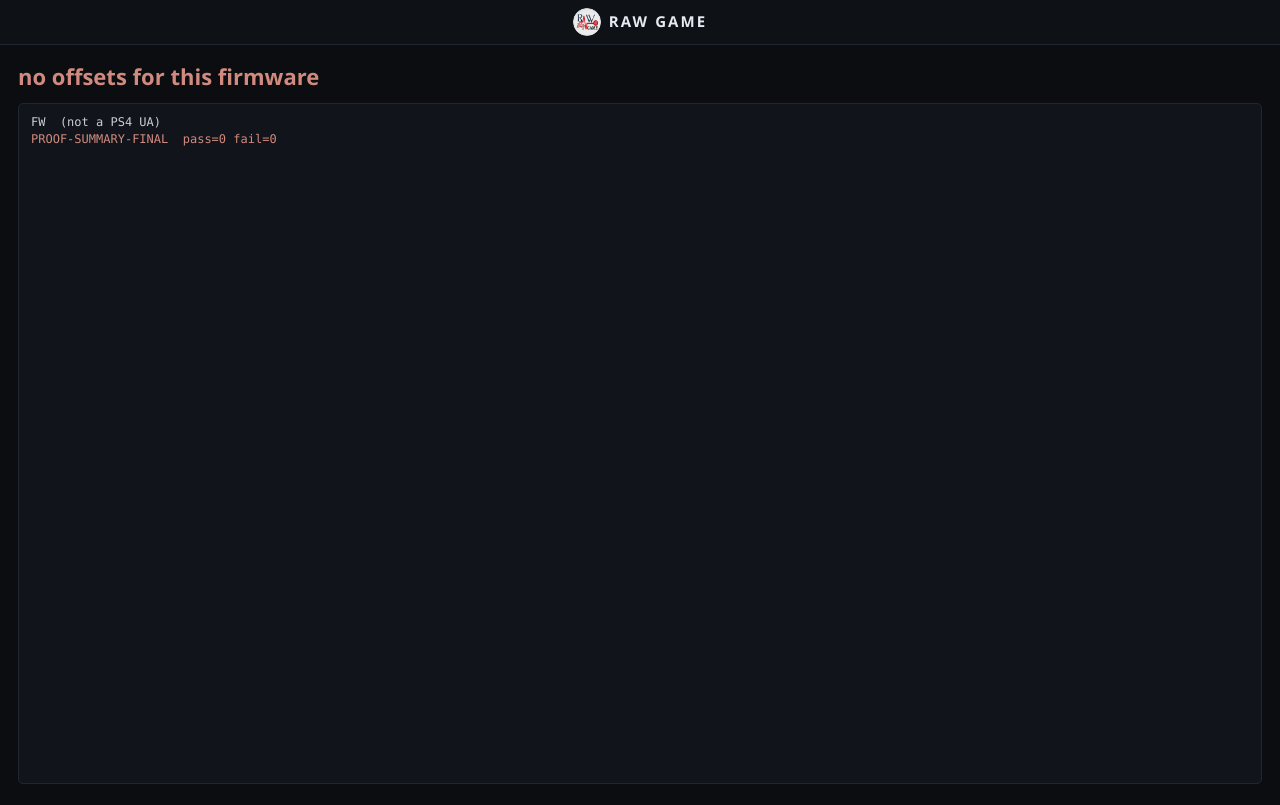
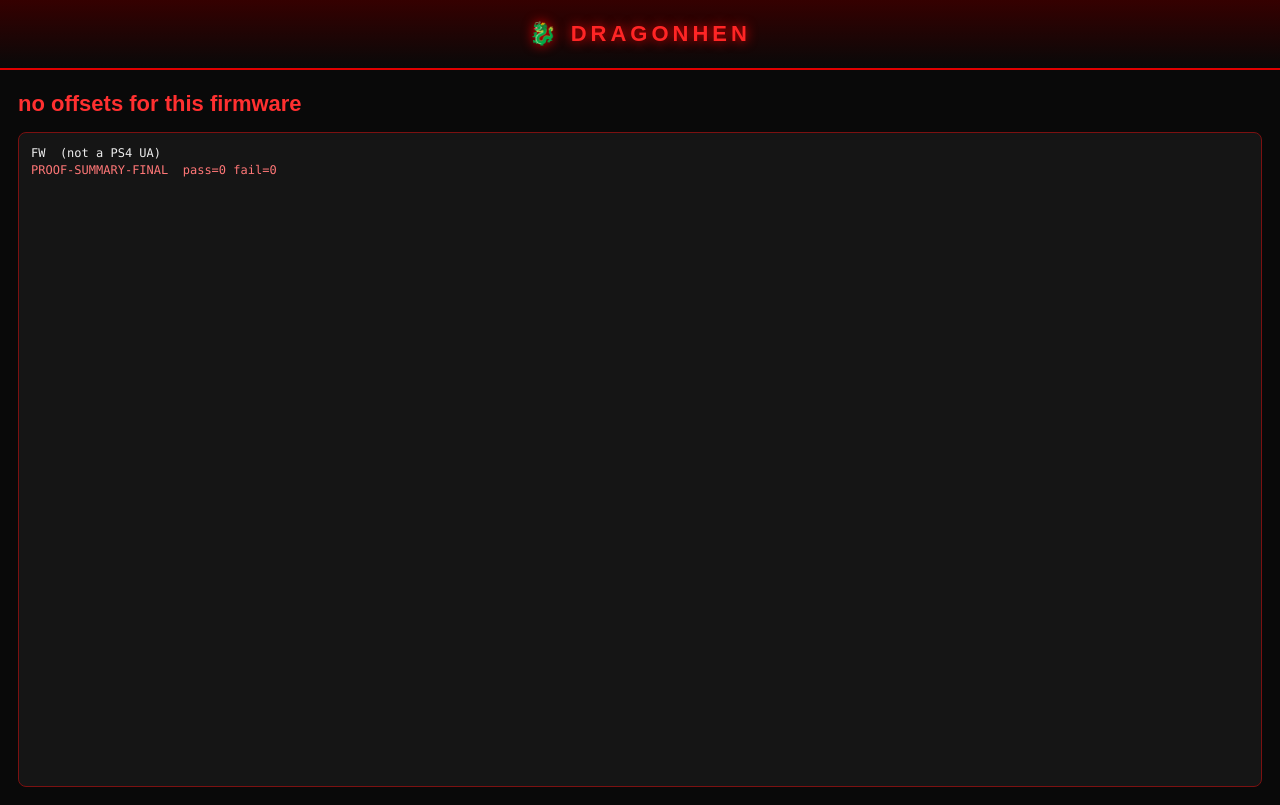
Before and after one commit to dragonfesta8/DRAGONHEN, a plain HTML site: page host/run_poops.html in a window 1280 px wide. Drawn offline with Linux system fonts and the light colour scheme; no server answers.

Commit message:
Update HTML structure and styling for run_poops

```diff
--- a/host/run_poops.html
+++ b/host/run_poops.html
@@ -1,31 +1,47 @@
 <!DOCTYPE html>
-<html lang="en" manifest="cache.appcache">
+<html lang="pt-BR" manifest="cache.appcache">
 <head>
 <meta charset="utf-8">
 <meta name="viewport" content="width=device-width,initial-scale=1">
-<title>ps4 poops</title>
+<title>DRAGONHEN - POOPS</title>
 <style>
-  html, body { margin:0; padding:0; background:#0b0d10; color:#c8ced8;
-               font:15px/1.45 "Segoe UI", system-ui, sans-serif; }
-  #wrap { padding:16px 18px; }
-  #state { font-size:22px; font-weight:700; margin:0 0 10px; }
-  #out { white-space:pre-wrap; font:12px/1.45 Consolas, monospace;
-         background:#11151b; border:1px solid #1e2732; border-radius:5px;
-         padding:10px 12px; height:calc(100vh - 141px); overflow-y:auto; }
-  .ok { color:#7fd0a0; } .bad { color:#d08a7f; } .warn { color:#d8c07f; }
-  #brand { text-align:center; padding:8px 10px; background:#0e1116;
-           border-bottom:1px solid #1e2732; }
-  #brand img { width:28px; height:28px; margin-right:8px; border-radius:50%;
-               vertical-align:middle; }
-  #brand b { font-size:15px; font-weight:700; letter-spacing:.14em;
-             color:#e6ebf2; vertical-align:middle; }
+*{box-sizing:border-box}
+html,body{
+ margin:0;padding:0;
+ background:#090909;color:#eee;
+ font:15px/1.45 Arial,sans-serif;
+}
+#brand{
+ text-align:center;padding:18px 10px;
+ background:linear-gradient(180deg,#350000,#090909);
+ border-bottom:2px solid #e00000;
+}
+#brand b{
+ font-size:22px;letter-spacing:4px;
+ color:#ff2525;text-shadow:0 0 12px red;
+}
+#wrap{padding:18px}
+#state{
+ font-size:22px;font-weight:bold;
+ color:#ff3030;margin-bottom:12px;
+}
+#out{
+ white-space:pre-wrap;
+ font:12px/1.45 Consolas,monospace;
+ background:#151515;border:1px solid #7b1111;
+ border-radius:8px;padding:12px;
+ height:calc(100vh - 145px);overflow-y:auto;
+}
+.ok{color:#7fd0a0}
+.bad{color:#ff7777}
+.warn{color:#ffd166}
 </style>
 </head>
 <body>
-<div id="brand"><img src="logo_raw.png" alt="" width="28" height="28"><b>RAW GAME</b></div>
+<div id="brand"><b>🐉 DRAGONHEN</b></div>
 <div id="wrap">
-  <div id="state">loading poops chain...</div>
-  <div id="out"></div>
+ <div id="state">loading poops chain...</div>
+ <div id="out"></div>
 </div>
 <script type="module">import "./chain_poops.js";</script>
 </body>
```
